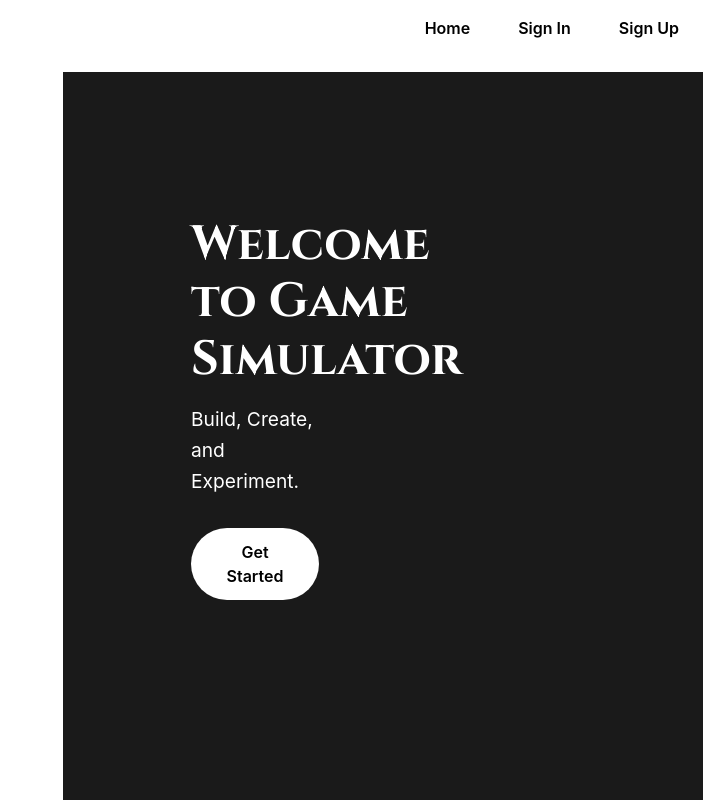
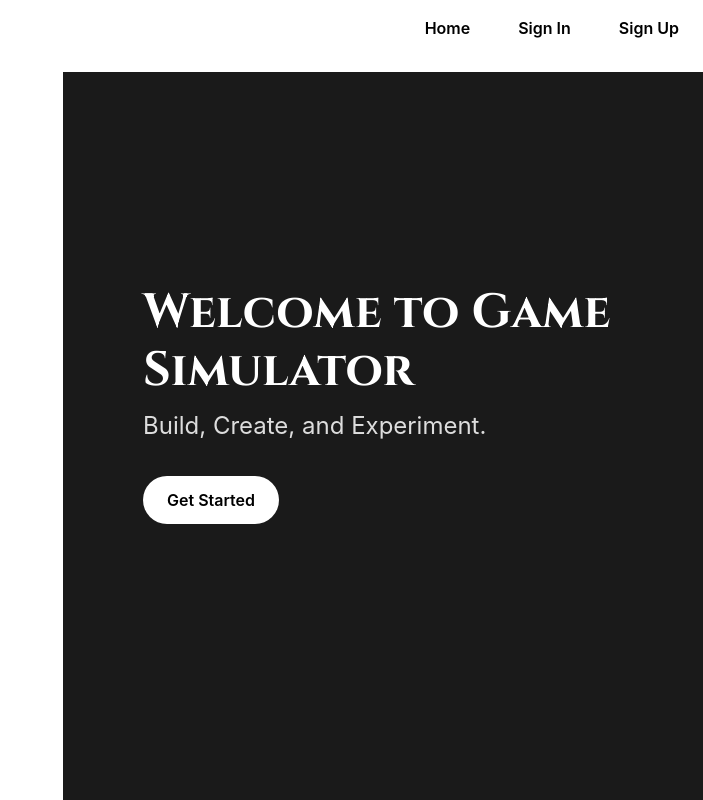
Before and after one commit to NamPhgLe/Mern-Leauge-stats-Calculator, a React (Vite) app: page / in a window 1280 px wide. Shown: the whole page, without its empty margins (577-1280 px from the left). Built offline with nearby package versions, Linux system fonts and the light colour scheme; no server answers.

Commit message:
homepage animation update

```diff
--- a/src/components/Pages/Home/HomePage.module.css
+++ b/src/components/Pages/Home/HomePage.module.css
@@ -27,7 +27,12 @@
 
 .leftPanel.visible {
   transform: translateX(0);
+  transition: transform 0.4s ease;
+}
 
+.leftPanel.slideOut {
+  transform: translateX(-100%);
+  transition: transform 0.4s ease;
 }
 
 .rightPanel {
@@ -42,6 +47,18 @@
   box-sizing: border-box;
   color: white;
   z-index: 1;
+  transform: translateX(100%);
+  transition: transform 0.4s ease;
+}
+
+.rightPanel.slideIn {
+  transform: translateX(0);
+  transition: transform 0.4s ease;
+}
+
+.rightPanel.slideOut {
+  transform: translateX(100%);
+  transition: transform 0.4s ease;
 }
 
 .welcomeTitle {
@@ -113,18 +130,6 @@
 }
 
 
-.rightPanel.slideOut {
-  transform: translateX(100%);
-  transition: transform 0.4s ease;
-  position: relative;
-  z-index: 0;
-}
-
-.leftPanel.slideOut {
-  transform: translateX(-100%);
-  transition: transform 0.4s ease;
-}
-
 .topBar {
   position: fixed;
   top: 0;
--- a/src/components/Pages/Home/HomePage.tsx
+++ b/src/components/Pages/Home/HomePage.tsx
@@ -10,16 +10,27 @@ const HomePage: React.FC = () => {
   const [showOptions, setShowOptions] = useState(false);
   const [slideOutWelcome, setSlideOutWelcome] = useState(false);
   const [slideOutOptions, setSlideOutOptions] = useState(false);
+  const [slideInWelcome, setSlideInWelcome] = useState(false);
+  const [slideInOptions, setSlideInOptions] = useState(false);
   const [isLoadingLeague, setIsLoadingLeague] = useState(false);
+
   const navigate = useNavigate();
   const location = useLocation();
 
   useEffect(() => {
     if (location.pathname === '/') {
-      setShowOptions(false);
       setSlideOutWelcome(false);
       setSlideOutOptions(false);
-      setIsLoadingLeague(false);
+
+      setShowOptions(false);
+
+      setTimeout(() => {
+        setSlideInWelcome(true);
+        setSlideInOptions(true);
+      }, 50);
+    } else {
+      setSlideInWelcome(false);
+      setSlideInOptions(false);
     }
   }, [location.pathname]);
 
@@ -42,6 +53,9 @@ const HomePage: React.FC = () => {
       setSlideOutWelcome(true);
       setSlideOutOptions(true);
 
+      setSlideInWelcome(false);
+      setSlideInOptions(false);
+
       setTimeout(() => {
         navigate('/league');
       }, 400);
@@ -50,13 +64,18 @@ const HomePage: React.FC = () => {
 
   return (
     <div className={styles.homePageLayout}>
-       <div className={styles.topBar} />
+      <div className={styles.topBar} />
       <Options
         isVisible={showOptions}
         slideOut={slideOutOptions}
+        slideIn={slideInOptions}
         onGamePick={handleGameSelect}
       />
-      <div className={`${styles.rightPanel} ${slideOutWelcome ? styles.slideOut : ''}`}>
+      <div
+        className={`${styles.rightPanel} ${
+          slideOutWelcome ? styles.slideOut : ''
+        } ${slideInWelcome ? styles.slideIn : ''}`}
+      >
         <Welcome togglePanel={handleGetStarted} isPanelVisible={showOptions} />
       </div>
 
--- a/src/components/Pages/Home/Options.tsx
+++ b/src/components/Pages/Home/Options.tsx
@@ -4,10 +4,11 @@ import styles from './HomePage.module.css';
 interface OptionsProps {
   isVisible: boolean;
   slideOut: boolean;
+  slideIn: boolean;
   onGamePick: (label: string) => void;
 }
 
-const Options: React.FC<OptionsProps> = ({ isVisible, slideOut, onGamePick }) => {
+const Options: React.FC<OptionsProps> = ({ isVisible, slideOut, slideIn, onGamePick }) => {
   const labels = ['League of Legends', 'Coming Soon...', 'Coming Soon...'];
 
   return (
@@ -16,6 +17,7 @@ const Options: React.FC<OptionsProps> = ({ isVisible, slideOut, onGamePick }) =>
         ${styles.leftPanel}
         ${isVisible ? styles.visible : ''}
         ${slideOut ? styles.slideOut : ''}
+        ${slideIn ? styles.slideIn : ''}
       `}
     >
       <h1 className={styles.welcomeTitle}>Choose a Game</h1>
--- /dev/null
+++ b/src/components/Pages/Home/Welcome.module.css
@@ -0,0 +1,42 @@
+.welcomeContainer {
+    display: flex;
+    flex-direction: column;
+    align-items: flex-start;
+    color: white;
+    font-family: 'Inter', sans-serif;
+    max-width: 500px;
+    padding-left: 1rem;
+  }
+
+  .title {
+    font-family: 'Cinzel', serif;
+    font-size: 3rem;
+    font-weight: 700;
+    margin-bottom: 0.5rem;
+    line-height: 1.2;
+  }
+
+  .subtitle {
+    font-size: 1.5rem;
+    font-weight: 400;
+    margin-bottom: 2rem;
+    color: #ddd;
+  }
+
+  .getStartedButton {
+    background-color: #ffffff;
+    color: #000000;
+    border: none;
+    padding: 0.75rem 1.5rem;
+    border-radius: 999px;
+    font-weight: 600;
+    font-family: 'Inter', sans-serif;
+    cursor: pointer;
+    transition: transform 0.2s ease, box-shadow 0.2s ease;
+    align-self: flex-start;
+  }
+
+  .getStartedButton:hover {
+    transform: scale(1.05);
+    box-shadow: 0 0 12px rgba(255, 255, 255, 0.7);
+  }
--- a/src/components/Pages/Home/Welcome.tsx
+++ b/src/components/Pages/Home/Welcome.tsx
@@ -1,18 +1,18 @@
 import React from 'react';
-import styles from './HomePage.module.css';
+import styles from './Welcome.module.css';
 
 interface WelcomeProps {
   togglePanel: () => void;
   isPanelVisible: boolean;
 }
 
-const Welcome: React.FC<WelcomeProps> = ({ togglePanel, isPanelVisible }) => {
+const Welcome: React.FC<WelcomeProps> = ({ togglePanel }) => {
   return (
-    <div className={styles.rightPanel}>
-      <h1 className={styles.welcomeTitle}>Welcome to Game Simulator</h1>
-      <p className={styles.description}>Build, Create, and Experiment.</p>
+    <div className={styles.welcomeContainer}>
+      <h1 className={styles.title}>Welcome to Game Simulator</h1>
+      <p className={styles.subtitle}>Build, Create, and Experiment.</p>
       <button className={styles.getStartedButton} onClick={togglePanel}>
-        {isPanelVisible ? 'Close' : 'Get Started'}
+        Get Started
       </button>
     </div>
   );
```
